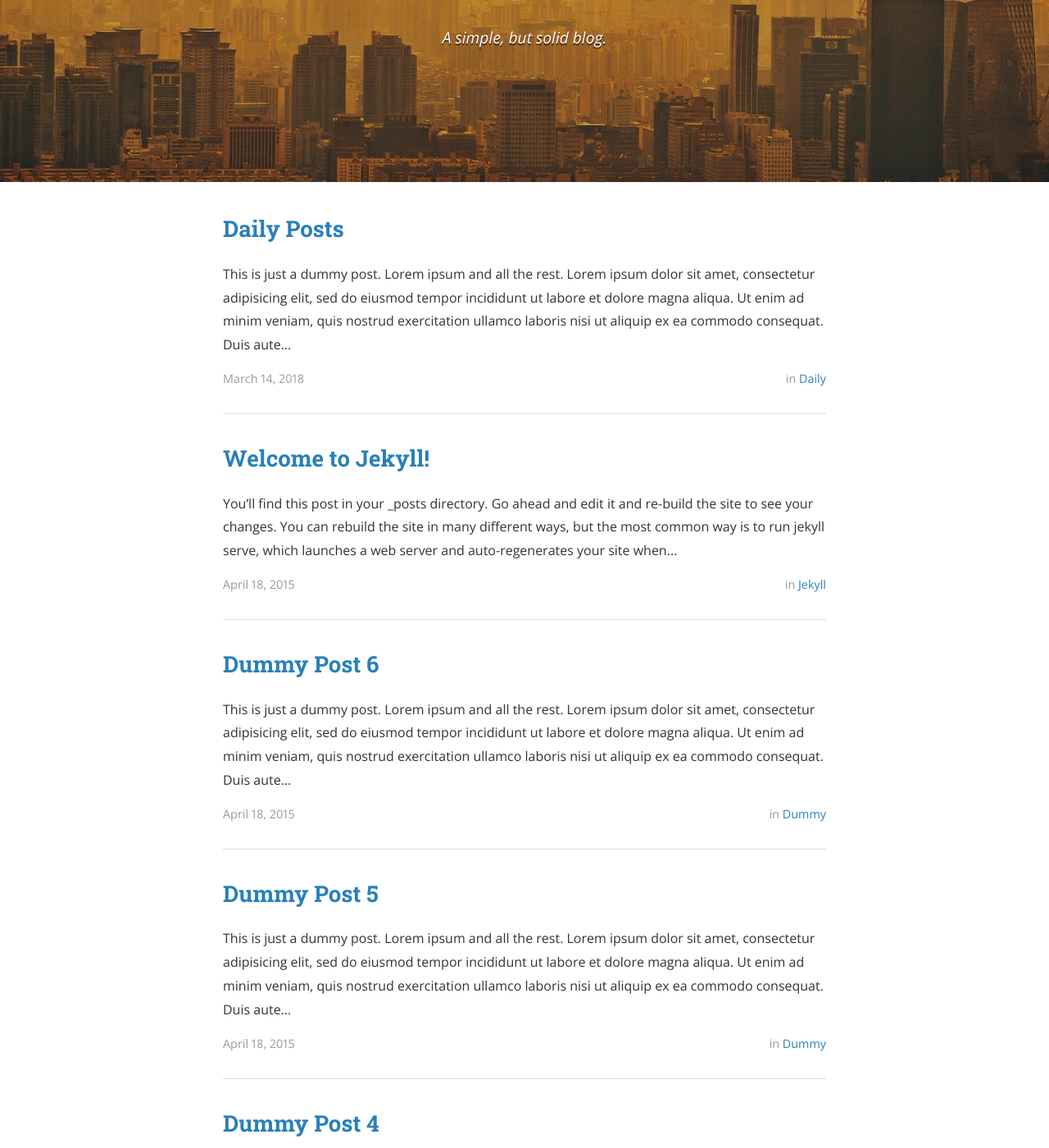
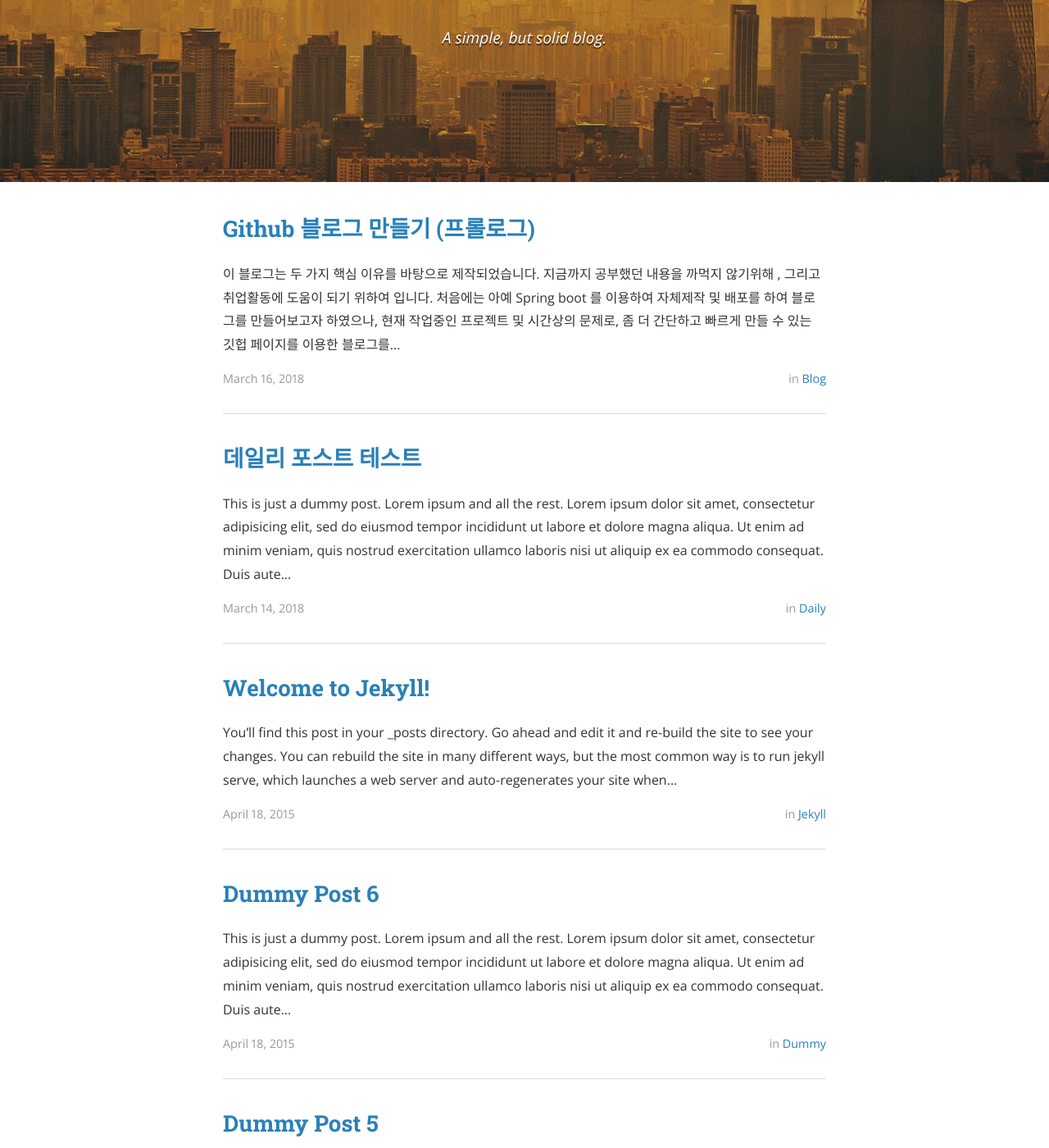
Before and after one commit to Korbyer/Korbyer.github.io, a Jekyll site: the page built from index.html, in a window 1280 px wide and 1400 px high, scrolled down 281 px. Shown: the whole window at 82% size. Built offline with Jekyll 4.4.1, drawn with Linux system fonts in a browser that asks for light colours; nearby versions of some CDN libraries; the list of posts is cut into pages by our own code.

Commit message:
Update Blog Post(Prologue)

```diff
--- a/_config.yml
+++ b/_config.yml
@@ -56,6 +56,8 @@ descriptions:
 
   - cat : daily
     desc: "My Daily Life's Posts - travel, food, and so on."
+  - cat : blog
+    desc: "블로그 작성 관련 포스트 모음입니다."
 
 # Social icons and sharing options
 #
--- a/_posts/2018-03-14-데일리테스트.markdown
+++ b/_posts/2018-03-14-데일리테스트.markdown
@@ -1,6 +1,6 @@
 ---
 layout: post
-title:  "Daily Posts"
+title:  "데일리 포스트 테스트"
 date:   2018-03-14 08:43:59
 author: Korbyer Park
 categories: Daily
--- /dev/null
+++ b/_posts/2018-03-16-blog1.markdown
@@ -0,0 +1,18 @@
+---
+layout: post
+title:  "Github 블로그 만들기 (프롤로그)"
+date:   2018-03-16 18:00:59
+author: Korbyer Park
+categories: blog
+---
+
+
+이 블로그는 두 가지 핵심 이유를 바탕으로 제작되었습니다. `지금까지 공부했던 내용을 까먹지 않기위해` , 그리고 `취업활동에 도움이 되기 위하여` 입니다.
+
+처음에는 아예 Spring boot 를 이용하여 자체제작 및 배포를 하여 블로그를 만들어보고자 하였으나, 현재 작업중인 프로젝트 및 시간상의 문제로, 좀 더 간단하고 빠르게 만들 수 있는 깃헙 페이지를 이용한 블로그를 만들기로 하였습니다.
+
+저의 개인적인 개발과정과 공부한 내용들, 그리고 프로젝트 결과들을 설명할 내용을 담아내고자 하는 목표를 기반으로 하였기에, [카카오기술블로그](http://tech.kakao.com/), [Spoqa 기술블로그](https://spoqa.github.io/), [우아한형제들 기술블로그](http://woowabros.github.io/) 등 구글에 검색하면 가장 먼저 보이는 3개의 기술블로그를 참조하였습니다.
+
+![스크린샷 2018-03-16 오후 6.46.38](/assets/blog/스크린샷%202018-03-16%20오후%206.46.38.png)
+
+해당 기술블로그들의 특징을 보자면 중앙에 배치되어있는 포스트 내용들, 간단하고 심플한 테마, 그리고 깔끔한 분류 입니다. 해당 특징들에 부합하는  [Jekyll](https://jekyllrb-ko.github.io/) 테마를 검색하던 중, [centrarium](http://bencentra.com/centrarium/) 이라는 가장 이상적인 테마를 찾을 수 있었고, 해당 블로그는 이 테마를 적용시켰습니다.
```
Also changed, not shown: 1 other file.
